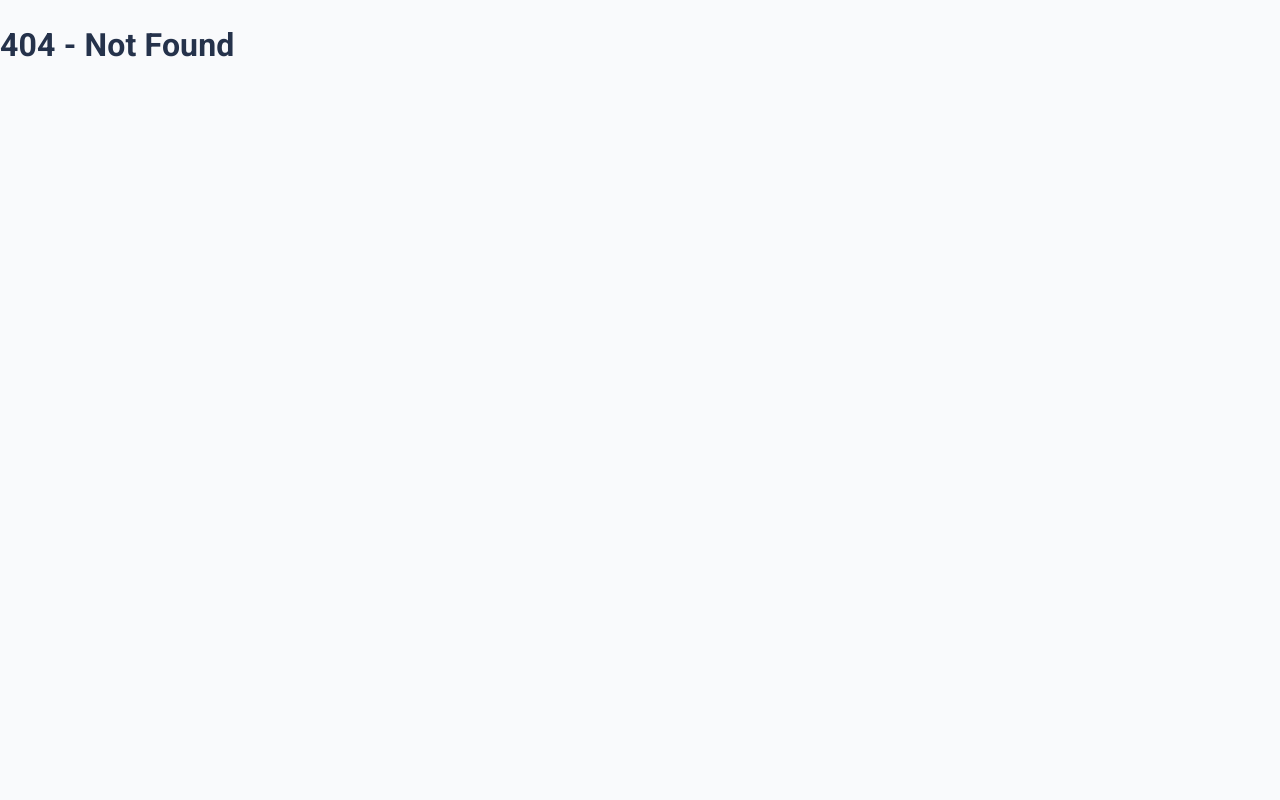
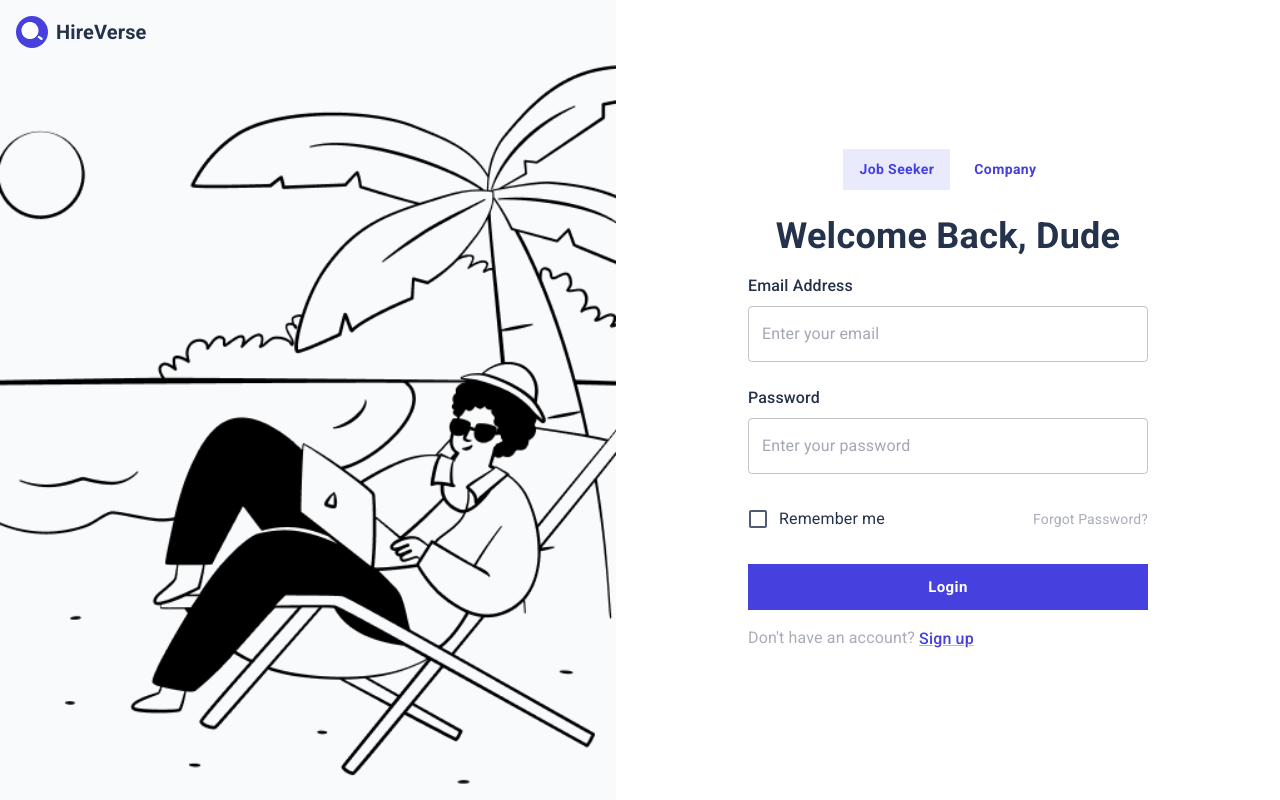
Before and after one commit to HireVerse-ORG/web, a React (Vite) app in the folder hireverse/: page /auth in a window 1280 px wide. Before the commit this address had no page. Built offline with nearby package versions, Linux system fonts and the light colour scheme.

Commit message:
added login form with validation

```diff
--- a/hireverse/package.json
+++ b/hireverse/package.json
@@ -14,8 +14,11 @@
     "@emotion/styled": "^11.14.0",
     "@mui/icons-material": "^6.2.1",
     "@mui/material": "^6.2.1",
+    "formik": "^2.4.6",
     "react": "^18.3.1",
-    "react-dom": "^18.3.1"
+    "react-dom": "^18.3.1",
+    "react-router-dom": "^7.1.0",
+    "yup": "^1.6.1"
   },
   "devDependencies": {
     "@eslint/js": "^9.17.0",
--- a/hireverse/src/app/AppRoutes.tsx
+++ b/hireverse/src/app/AppRoutes.tsx
@@ -2,6 +2,7 @@ import { BrowserRouter, Route, Routes } from 'react-router-dom';
 import { lazy, Suspense } from 'react';
 import ProtectedRoute from './ProtectedRoute';
 import NotFoundPage from '../pages/NotFoundPage';
+import AuthPage from '../pages/AuthPage';
 
 const LandingRoutes = lazy(() => import('../features/landing/routes'))
 const AdminRoutes = lazy(() => import('../features/admin/routes'));
@@ -15,6 +16,9 @@ const AppRoutes = () => {
             <Suspense fallback={<div>Loading...</div>}>
                 <Routes>
                     <Route path="/" element={<LandingRoutes />} />
+
+                    <Route path='/auth' element={<AuthPage/>}/>
+
                     <Route
                         path="/admin/*"
                         element={
--- /dev/null
+++ b/hireverse/src/core/components/Forms/LoginForm.tsx
@@ -0,0 +1,98 @@
+import { Box, Button, Checkbox, FormControlLabel, TextField, Typography } from "@mui/material";
+import { Link } from "react-router-dom";
+import { Formik, Form, Field } from "formik";
+import * as Yup from "yup";
+
+const LoginSchema = Yup.object().shape({
+    email: Yup.string().email("Invalid email address").required("Email is required"),
+    password: Yup.string().min(6, "Password must be at least 6 characters").required("Password is required"),
+});
+
+const LoginForm = () => {
+    const handleSubmit = async (values: { email: string; password: string, rememberMe: boolean }) => {
+        console.log(values);
+    };
+
+    return (
+        <Formik
+            initialValues={{ email: "", password: "", rememberMe: false }}
+            validationSchema={LoginSchema}
+            onSubmit={handleSubmit}
+        >
+            {({ errors, touched, isSubmitting }) => (
+                <Form>
+                    {/* Email Address */}
+                    <Box mb={3}>
+                        <Typography variant="body1" fontWeight={500} textAlign="left" mb={1}>
+                            Email Address
+                        </Typography>
+                        <Field
+                            as={TextField}
+                            fullWidth
+                            name="email"
+                            type="email"
+                            variant="outlined"
+                            placeholder="Enter your email"
+                            error={touched.email && !!errors.email}
+                            helperText={touched.email && errors.email}
+                        />
+                    </Box>
+
+                    {/* Password */}
+                    <Box mb={3}>
+                        <Typography variant="body1" fontWeight={500} textAlign="left" mb={1}>
+                            Password
+                        </Typography>
+                        <Field
+                            as={TextField}
+                            fullWidth
+                            name="password"
+                            type="password"
+                            variant="outlined"
+                            placeholder="Enter your password"
+                            error={touched.password && !!errors.password}
+                            helperText={touched.password && errors.password}
+                        />
+                    </Box>
+
+                    {/* Remember Me and Forgot Password */}
+                    <Box
+                        mb={3}
+                        display="flex"
+                        justifyContent="space-between"
+                        alignItems="center"
+                    >
+                        <Field
+                            as={FormControlLabel}
+                            control={<Checkbox />}
+                            name="rememberMe"
+                            label="Remember me"
+                        />
+                        <Typography
+                            variant="body2"
+                            component={Link}
+                            to="/forgot-password"
+                            sx={{ textDecoration: "none", color: "text.disabled", cursor: "pointer" }}
+                        >
+                            Forgot Password?
+                        </Typography>
+                    </Box>
+
+                    {/* Login Button */}
+                    <Button
+                        fullWidth
+                        variant="contained"
+                        color="primary"
+                        size="large"
+                        type="submit"
+                        disabled={isSubmitting}
+                    >
+                        {isSubmitting ? "Logging in..." : "Login"}
+                    </Button>
+                </Form>
+            )}
+        </Formik>
+    );
+};
+
+export default LoginForm;
--- /dev/null
+++ b/hireverse/src/core/components/Forms/SignUpForm.tsx
@@ -0,0 +1,9 @@
+const SignUpForm = () => {
+    return (
+        <div>
+            <h1>SIgnup Form</h1>
+        </div>
+    );
+}
+
+export default SignUpForm;
--- /dev/null
+++ b/hireverse/src/core/components/layouts/AuthLayout.tsx
@@ -0,0 +1,67 @@
+import { Box, useTheme, useMediaQuery } from "@mui/material";
+import Logo from "../Logo";
+
+type AuthLayoutProps = {
+    children: React.ReactNode;
+    imageSrc?: string;
+};
+
+const AuthLayout = ({ children, imageSrc = "/images/working-beach.png" }: AuthLayoutProps) => {
+    const theme = useTheme();
+    const isSmallScreen = useMediaQuery(theme.breakpoints.down("md"));
+
+    return (
+        <Box display={isSmallScreen ? "block" : "flex"} height="100vh">
+            {!isSmallScreen && (
+                <Box
+                    display="flex"
+                    justifyContent="center"
+                    alignItems="center"
+                    flex={1}
+                    sx={{
+                        backgroundColor: "secondary",
+                        position: "relative",
+                        overflow: "hidden",
+                    }}
+                >
+                    <img
+                        src={imageSrc}
+                        alt="auth-layout-bg"
+                        style={{
+                            objectFit: "cover",
+                            width: "100%",
+                            height: "100%",
+                            position: "absolute",
+                            bottom: "0",
+                        }}
+                    />
+                    <Box position="absolute" top={16} left={16} zIndex={2}>
+                        <Logo />
+                    </Box>
+                </Box>
+            )}
+
+            {/* Right side */}
+            <Box
+                display="flex"
+                flexDirection="column"
+                justifyContent="center"
+                alignItems="center"
+                flex={1}
+                sx={{
+                    backgroundColor: "white",
+                    padding: 3,
+                }}
+            >
+                {isSmallScreen && (
+                    <Box width={'100%'} textAlign={"left"} marginBottom={3}>
+                        <Logo />
+                    </Box>
+                )}
+                {children}
+            </Box>
+        </Box>
+    );
+};
+
+export default AuthLayout;
--- a/hireverse/src/features/landing/components/Header.tsx
+++ b/hireverse/src/features/landing/components/Header.tsx
@@ -79,7 +79,7 @@ const Header = () => {
                                 <Button
                                     variant="text"
                                     color="primary"
-                                    onClick={() => handleNavigation('/login')}
+                                    onClick={() => handleNavigation('/auth?page=login')}
                                 >
                                     Login
                                 </Button>
@@ -94,7 +94,7 @@ const Header = () => {
                                 <Button
                                     variant="contained"
                                     color="primary"
-                                    onClick={() => handleNavigation('/signup')}
+                                    onClick={() => handleNavigation('/auth?page=signup')}
                                 >
                                     Sign Up
                                 </Button>
@@ -153,10 +153,10 @@ const Header = () => {
 
                         <Divider sx={{ marginY: 1 }} />
 
-                        <ListItem onClick={() => handleNavigation('/login')}>
+                        <ListItem onClick={() => handleNavigation('/auth?page=login')}>
                             <Button fullWidth >Login</Button>
                         </ListItem>
-                        <ListItem onClick={() => handleNavigation('/signup')}>
+                        <ListItem onClick={() => handleNavigation('/auth?page=signup')}>
                             <Button variant="contained" fullWidth >Sign Up</Button>
                         </ListItem>
                     </List>
--- /dev/null
+++ b/hireverse/src/pages/AuthPage.tsx
@@ -0,0 +1,97 @@
+import { useState } from "react";
+import { useSearchParams, useNavigate } from "react-router-dom";
+import { Box, Button, Typography, Link } from "@mui/material";
+import AuthLayout from "@core/components/layouts/AuthLayout";
+import LoginForm from "@core/components/Forms/LoginForm";
+import SignUpForm from "@core/components/Forms/SignUpForm";
+
+type UserType = "seeker" | "company";
+
+const AuthPage = () => {
+    const [searchParams] = useSearchParams();
+    const navigate = useNavigate();
+
+    const currentPage = searchParams.get("page") || "login";
+
+    const [userType, setUserType] = useState<UserType>("seeker");
+
+    const togglePage = () => {
+        const newPage = currentPage === "login" ? "signup" : "login";
+        navigate(`/auth?page=${newPage}`);
+    };
+
+    const tabButtonStyle = (activeFor: UserType) => {
+        return {
+            padding: "8px 16px",
+            backgroundColor: userType === activeFor ? "#E9EBFD" : "transparent",
+            color: "primary.main",
+            border: "none",
+            boxShadow: "none",
+            "&:hover": {
+                backgroundColor: userType === activeFor ? "primary.main" : "primary.contrastText",
+                color: userType === activeFor ? "primary.contrastText" : "primary.main",
+            },
+        }
+    }
+
+    return (
+        <AuthLayout>
+            <Box textAlign="center" width="100%" sx={{ width: '100%', maxWidth: 400, mx: 'auto' }}>
+                <Box mb={3} display="flex" justifyContent="center" gap={1}>
+                    <Button
+                        variant="contained"
+                        onClick={() => setUserType("seeker")}
+                        sx={tabButtonStyle("seeker")}
+                    >
+                        Job Seeker
+                    </Button>
+                    <Button
+                        variant="contained"
+                        onClick={() => setUserType("company")}
+                        sx={tabButtonStyle("company")}
+                    >
+                        Company
+                    </Button>
+                </Box>
+
+                <Typography
+                    variant="h4"
+                    fontWeight={600}
+                    sx={{
+                        fontSize: { xs: "1.5rem", sm: "2rem", md: "2.25rem" },
+                    }}
+                >
+                    {currentPage === "login" ? "Welcome Back, Dude" : "Get more opportunities"}
+                </Typography>
+
+
+
+                {/* Form */}
+                <Box marginBlock={2}>
+                    {currentPage === "login" ? (
+                        <LoginForm />
+                    ) : (
+                        <SignUpForm />
+                    )}
+                </Box>
+
+
+                <Box mt={2} color={"text.disabled"} textAlign={"left"}>
+                    {currentPage === "login" ? "Don't have an account? " : "Already have an account? "}
+                    <Link
+                        component="button"
+                        variant="body1"
+                        onClick={togglePage}
+                        fontWeight={500}
+                    >
+                        {currentPage === "login"
+                            ? "Sign up"
+                            : "Login"}
+                    </Link>
+                </Box>
+            </Box>
+        </AuthLayout>
+    );
+};
+
+export default AuthPage;
```
Also changed, not shown: hireverse/public/images/working-beach.png (added), 1 other file (tests, documents, lock files or other folders).
